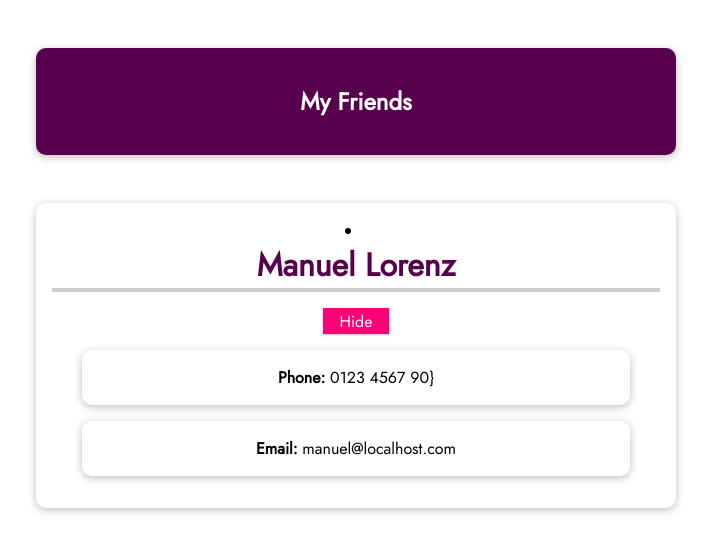
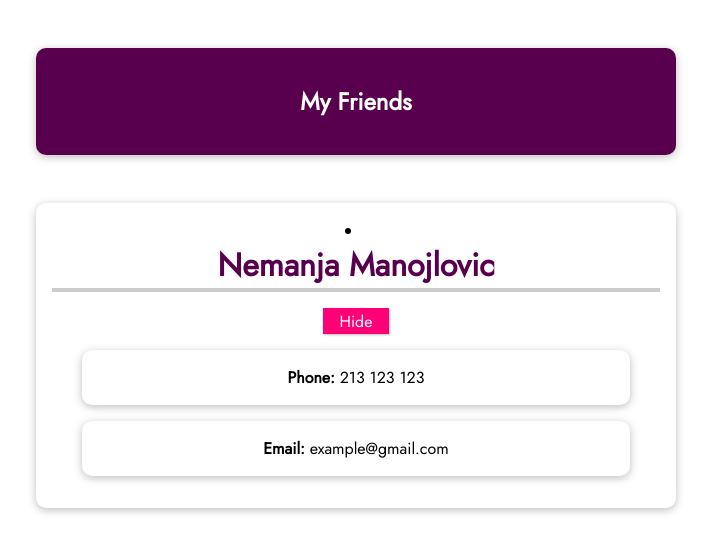
Before and after one commit to Manojlovic1998/vue-friends-app, a Vue app: page / in a window 1280 px wide. Both pictures are taken after a click on the button "Show". Shown: the top 552 px of the page, without its empty margins (284-995 px from the left). Built offline with nearby package versions, Linux system fonts and the light colour scheme.

Commit message:
Add props to FriendContact comp.

```diff
--- a/src/App.vue
+++ b/src/App.vue
@@ -3,7 +3,11 @@
     <header>
       <h1>My Friends</h1>
     </header>
-    <friend-contact></friend-contact>
+    <friend-contact
+      name="Nemanja Manojlovic"
+      phone="213 123 123"
+      email="example@gmail.com"
+    ></friend-contact>
   </section>
 </template>
 
--- a/src/components/FriendContact.vue
+++ b/src/components/FriendContact.vue
@@ -1,27 +1,22 @@
 <template>
   <li>
-    <h2>{{ friend.name }}</h2>
+    <h2>{{ name }}</h2>
     <button @click="toggleDetails">
       {{ detailsAreVisible ? "Hide" : "Show" }}
     </button>
     <ul v-if="detailsAreVisible">
-      <li><strong>Phone:</strong> {{ friend.phone }}}</li>
-      <li><strong>Email:</strong> {{ friend.email }}</li>
+      <li><strong>Phone:</strong> {{ phone }}</li>
+      <li><strong>Email:</strong> {{ email }}</li>
     </ul>
   </li>
 </template>
 
 <script>
 export default {
+  props: ["name", "phone", "email"],
   data() {
     return {
       detailsAreVisible: false,
-      friend: {
-        id: "manuel",
-        name: "Manuel  Lorenz",
-        phone: "0123 4567 90",
-        email: "manuel@localhost.com",
-      },
     };
   },
   methods: {
```
